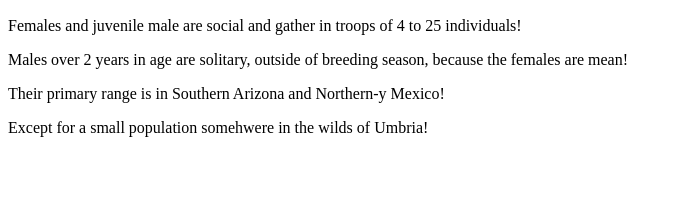
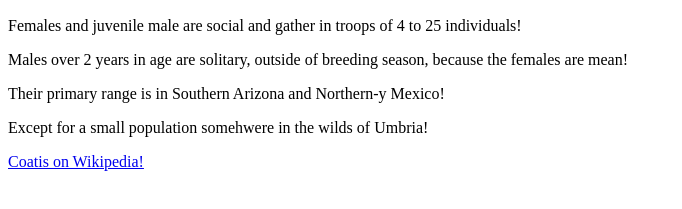
Before and after one commit to jshward/animal, a plain HTML site: page index.html in a window 1280 px wide. Shown: the part 383-592 px from the top of the page, without its empty margins (0-682 px from the left). Drawn offline with Linux system fonts and the light colour scheme.

Commit message:
added a link

```diff
--- a/index.html
+++ b/index.html
@@ -12,6 +12,7 @@
 	<p>Males over 2 years in age are solitary, outside of breeding season, because the females are mean!</p>
 	<p>Their primary range is in Southern Arizona and Northern-y Mexico!</p>
 	<p>Except for a small population somehwere in the wilds of Umbria!</p>
+	<a href="https://en.wikipedia.org/wiki/Coati" target="_blank">Coatis on Wikipedia!</a>
 
 </body>
 </html>
```
